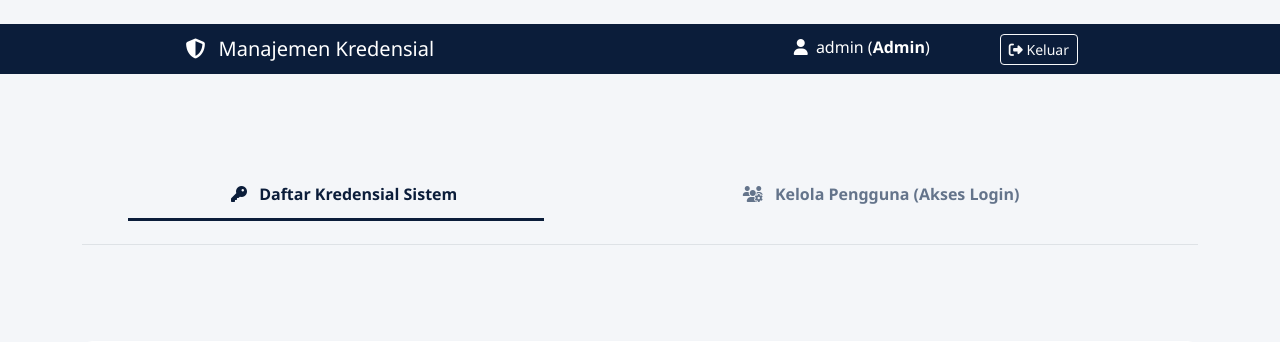
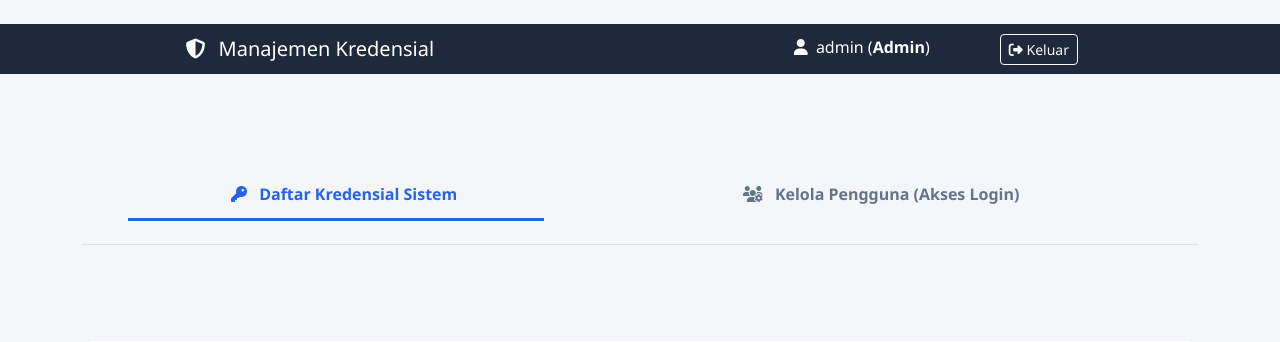
Before and after one commit to 230601110057-blip/kredensial-diskominfo, a Flask app: page /dashboard in a window 1280 px wide. Shown: the top 342 px of the page. Run offline with Flask 3, Linux system fonts and the light colour scheme; a user stored in the database is signed in; data comes from the database, SQL or seed files in the repository.

Commit message:
Add files via upload

```diff
--- a/templates/dashboard.html
+++ b/templates/dashboard.html
@@ -6,16 +6,20 @@
     <title>Dashboard Kredensial Kominfo</title>
     <link href="https://cdn.jsdelivr.net/npm/bootstrap@5.3.0/dist/css/bootstrap.min.css" rel="stylesheet">
     <link rel="stylesheet" href="https://cdnjs.cloudflare.com/ajax/libs/font-awesome/6.4.0/css/all.min.css">
-<style>
+    <style>
+
         body { background-color: #f4f6f9; font-family: 'Segoe UI', Tahoma, Geneva, Verdana, sans-serif; }
+
+        .navbar { background-color: #1e293b; }
+
         .card { border: none; border-radius: 10px; box-shadow: 0 4px 6px rgba(0,0,0,0.05); }
+
         .nav-tabs .nav-link { color: #64748b; font-weight: 600; border: none; padding: 12px 20px; }
 
-        /* Mengubah Navbar dan Header Tabel jadi Navy */
-        .navbar, .table thead { background-color: #0b1d3a !important; }
+        .nav-tabs .nav-link.active { color: #2563eb; border-bottom: 3px solid #2563eb; background: transparent; }
 
-        /* Mengubah Warna Teks & Garis Bawah Tab Aktif jadi Navy */
-        .nav-tabs .nav-link.active { color: #0b1d3a; border-bottom: 3px solid #0b1d3a; background: transparent; }
+        .table thead { background-color: #1e293b; color: white; }
+
     </style>
 </head>
 <body>
```
